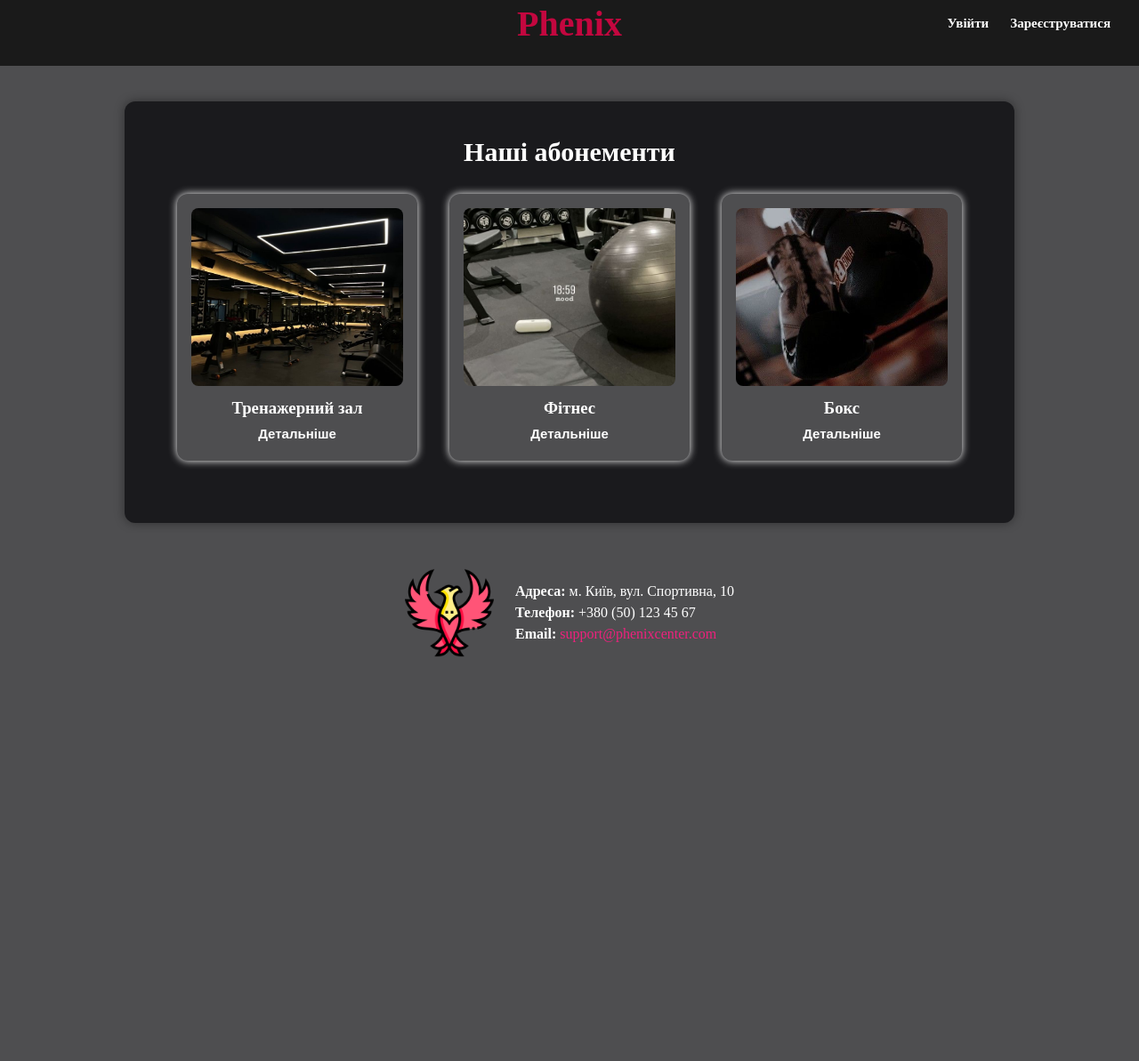
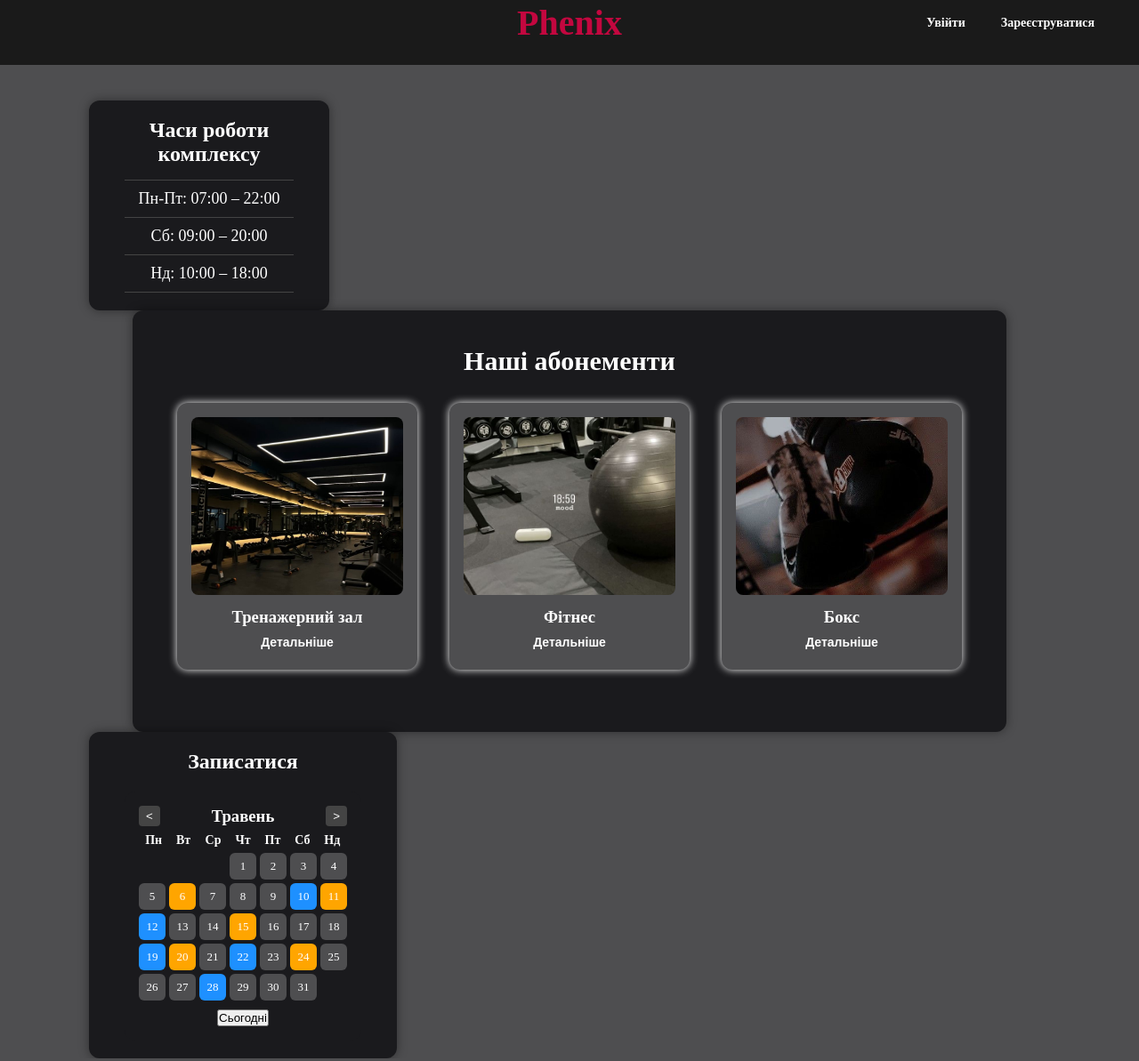
Before and after one commit to zireael1272/Web-app-sportcomplex, a plain HTML site: page frontend/main.html in a window 1280 px wide. Shown: the part 21-1214 px from the top of the page at 89% size. Before the commit the page ends 800 px from the top, so only its background shows below. Drawn offline with Linux system fonts and the light colour scheme.

Commit message:
Calendar, timetable complex

```diff
--- a/frontend/css/boxingstyle.css
+++ b/frontend/css/boxingstyle.css
@@ -21,6 +21,7 @@
     text-align: center;
     align-self: flex-start;
     margin-left: 0;
+    box-shadow: 0 0 12px rgba(0, 0, 0, 0.4);
 }
 
 .schedule h2 {
--- a/frontend/css/fitnesstyle.css
+++ b/frontend/css/fitnesstyle.css
@@ -21,6 +21,7 @@
     text-align: center;
     align-self: flex-start;
     margin-left: 0;
+    box-shadow: 0 0 12px rgba(0, 0, 0, 0.4);
 }
 
 .schedule h2 {
--- a/frontend/css/gymstyle.css
+++ b/frontend/css/gymstyle.css
@@ -21,6 +21,7 @@
   text-align: center;
   align-self: flex-start;
   margin-left: 0;
+  box-shadow: 0 0 12px rgba(0, 0, 0, 0.4);
 }
 
 .schedule h2 {
--- a/frontend/css/mainstyle.css
+++ b/frontend/css/mainstyle.css
@@ -1,5 +1,11 @@
 .main-content {
   margin-top: 40px;
+}
+
+.main-columns {
+  display: flex;
+  flex-wrap: wrap;
+  padding: 0 100px;
 }
 
 .card-container {
@@ -38,3 +44,110 @@
 .nav-btn:hover {
   transform: scale(1.03);
 }
+
+.schedule {
+  flex: 0 0 270px;
+  background-color: #1a1a1d;
+  color: #fff;
+  padding: 20px 40px;
+  border-radius: 12px;
+  text-align: center;
+  align-self: flex-start;
+  box-shadow: 0 0 12px rgba(0, 0, 0, 0.4);
+}
+.schedule h2 {
+  font-size: 24px;
+  margin-bottom: 15px;
+}
+
+.schedule ul {
+  list-style: none;
+  padding-left: 0;
+  border-top: 1px solid #444;
+  border-bottom: 1px solid #444;
+}
+
+.schedule li {
+  font-size: 18px;
+  padding: 10px 0;
+  border-bottom: 1px solid #444;
+}
+
+.schedule li:last-child {
+  border-bottom: none;
+}
+
+.subscriptions {
+  padding: 40px 50px;
+}
+
+
+#calendar {
+  margin-top: 20px;
+  background-color: #1a1a1d;
+  padding: 16px;
+  border-radius: 12px;
+  color: white;
+  max-width: 300px;
+}
+
+.calendar-header {
+  display: flex;
+  justify-content: space-between;
+  align-items: center;
+  margin-bottom: 8px;
+}
+
+.calendar-header button {
+  background-color: #444;
+  color: white;
+  border: none;
+  padding: 4px 8px;
+  border-radius: 4px;
+  cursor: pointer;
+}
+
+.calendar-weekdays {
+  display: grid;
+  grid-template-columns: repeat(7, 1fr);
+  text-align: center;
+  margin-bottom: 6px;
+  font-weight: bold;
+  font-size: 14px;
+}
+
+.calendar-grid {
+  display: grid;
+  grid-template-columns: repeat(7, 1fr);
+  gap: 4px;
+  justify-items: center;
+}
+
+.day {
+  width: 30px;
+  height: 30px;
+  display: flex;
+  align-items: center;
+  justify-content: center;
+  background-color: #4e4e50;
+  color: white;
+  border-radius: 6px;
+  cursor: pointer;
+  font-size: 13px;
+}
+
+.day.disabled {
+  background-color: #999;
+  color: #ccc;
+  cursor: default;
+  pointer-events: none;
+}
+
+
+.fitness {
+  background-color: orange;
+}
+
+.boxing {
+  background-color: dodgerblue;
+}
--- a/frontend/css/style.css
+++ b/frontend/css/style.css
@@ -19,7 +19,7 @@ body {
 header {
   background-color: #1a1a1a;
   color: #c3073f;
-  padding: 30px 20px;
+  padding: 30px;
 }
 
 .header-content {
@@ -31,9 +31,16 @@ header {
 
 .center-title {
   position: absolute;
+  font-weight: bold;
+  display: block;
+  text-align: center;
+  line-height: 1;
+  margin: 0 auto;
   left: 50%;
   transform: translateX(-50%);
   font-size: 40px;
+  text-decoration: none;
+  color: #c3073f;
 }
 
 .subscriptions {
@@ -52,8 +59,8 @@ header {
 }
 
 .nav-btn {
-  padding: 9px 12px;
-  font-size: 15px;
+  padding: 9px 20px;
+  font-size: 14px;
   text-decoration: none;
   font-weight: bold;
   border-radius: 6px;
@@ -69,8 +76,8 @@ header {
 }
 
 .user .avatar {
-  width: 32px;
-  height: 32px;
+  width: 35px;
+  height: 35px;
   border-radius: 50%;
 }
 
--- /dev/null
+++ b/frontend/js/calendar.js
@@ -0,0 +1,95 @@
+let currentDate = new Date();
+const today = new Date();
+let shownDate = new Date(today.getFullYear(), today.getMonth(), 1);
+
+function generateCalendar(date) {
+    const daysContainer = document.getElementById("calendar-days");
+    daysContainer.innerHTML = "";
+
+    const year = date.getFullYear();
+    const month = date.getMonth();
+
+    const monthName = date.toLocaleString('uk-UA', { month: 'long' });
+    document.getElementById("calendar-month").textContent =
+        monthName.charAt(0).toUpperCase() + monthName.slice(1);
+
+    const firstDay = new Date(year, month, 1).getDay();
+    const daysInMonth = new Date(year, month + 1, 0).getDate();
+
+    const bookedFitness = [6, 11, 15, 20, 24];
+    const bookedBoxing = [10, 12, 19, 22, 28];
+
+    const startOffset = firstDay === 0 ? 6 : firstDay - 1;
+
+    for (let i = 0; i < startOffset; i++) {
+        const emptyDiv = document.createElement("div");
+        emptyDiv.classList.add("day");
+        emptyDiv.style.visibility = "hidden";
+        daysContainer.appendChild(emptyDiv);
+    }
+
+    for (let day = 1; day <= daysInMonth; day++) {
+        const fullDate = new Date(year, month, day);
+        const dateStr = fullDate.toISOString().split("T")[0];
+
+        const div = document.createElement("div");
+        div.classList.add("day");
+
+        if (bookedFitness.includes(day)) {
+            div.classList.add("fitness");
+        } else if (bookedBoxing.includes(day)) {
+            div.classList.add("boxing");
+        }
+
+        div.textContent = day;
+
+        div.addEventListener("click", () => {
+            const username = localStorage.getItem("username");
+            if (username) {
+                window.location.href = `booking.html?date=${dateStr}`;
+            } else {
+                window.location.href = "register.html";
+            }
+        });
+
+        daysContainer.appendChild(div);
+    }
+
+    // Кнопки обмеження
+    const prevBtn = document.getElementById("prev-month");
+    const nextBtn = document.getElementById("next-month");
+
+    prevBtn.disabled = isSameMonth(shownDate, today);
+    nextBtn.disabled = monthDiff(today, shownDate) >= 2;
+}
+
+function isSameMonth(d1, d2) {
+    return d1.getFullYear() === d2.getFullYear() && d1.getMonth() === d2.getMonth();
+}
+
+function monthDiff(d1, d2) {
+    return (d2.getFullYear() - d1.getFullYear()) * 12 + d2.getMonth() - d1.getMonth();
+}
+
+document.addEventListener("DOMContentLoaded", () => {
+    generateCalendar(shownDate);
+
+    document.getElementById("prev-month").addEventListener("click", () => {
+        if (monthDiff(today, shownDate) > 0) {
+            shownDate.setMonth(shownDate.getMonth() - 1);
+            generateCalendar(shownDate);
+        }
+    });
+
+    document.getElementById("next-month").addEventListener("click", () => {
+        if (monthDiff(today, shownDate) < 2) {
+            shownDate.setMonth(shownDate.getMonth() + 1);
+            generateCalendar(shownDate);
+        }
+    });
+
+    document.getElementById("go-today").addEventListener("click", () => {
+        shownDate = new Date(today.getFullYear(), today.getMonth(), 1);
+        generateCalendar(shownDate);
+    });
+});
--- a/frontend/main.html
+++ b/frontend/main.html
@@ -7,13 +7,14 @@
   <link rel="stylesheet" href="css/style.css" />
   <link rel="stylesheet" href="css/mainstyle.css" />
   <script src="js/all.js" defer></script>
+  <script src="js/calendar.js" defer></script>
 </head>
 
 <body>
   <header>
     <div class="header-content">
       <div class="nav-left"></div>
-      <h1 class="center-title">Phenix</h1>
+      <a href="main.html" class="center-title">Phenix</a>
       <div class="nav-container">
         <div class="guest">
           <a href="login.html" class="nav-btn">Увійти</a>
@@ -30,6 +31,14 @@
 
   <main class="main-content">
     <div class="main-columns">
+      <section class="schedule">
+        <h2>Часи роботи комплексу</h2>
+        <ul>
+          <li>Пн-Пт: 07:00 – 22:00</li>
+          <li>Сб: 09:00 – 20:00</li>
+          <li>Нд: 10:00 – 18:00</li>
+        </ul>
+      </section>
       <section class="subscriptions">
         <h2 class="title">Наші абонементи</h2>
         <div class="card-container">
@@ -56,6 +65,30 @@
           </div>
         </div>
       </section>
+      <section class="schedule">
+        <h2>Записатися</h2>
+        <div id="calendar">
+          <div class="calendar-header">
+            <button id="prev-month">&lt;</button>
+            <h3 id="calendar-month"></h3>
+            <button id="next-month">&gt;</button>
+          </div>
+          <div class="calendar-weekdays">
+            <div>Пн</div>
+            <div>Вт</div>
+            <div>Ср</div>
+            <div>Чт</div>
+            <div>Пт</div>
+            <div>Сб</div>
+            <div>Нд</div>
+          </div>
+          <div id="calendar-days" class="calendar-grid"></div>
+          <div style="text-align: center; margin-top: 10px;">
+            <button id="go-today">Сьогодні</button>
+          </div>
+        </div>
+
+      </section>
     </div>
   </main>
 
```
Also changed, not shown: frontend/booking.html (added, +44 -0 lines), frontend/boxing.html (+3 -3 lines), frontend/fitnes.html (+3 -3 lines), frontend/gym.html (+2 -2 lines).
